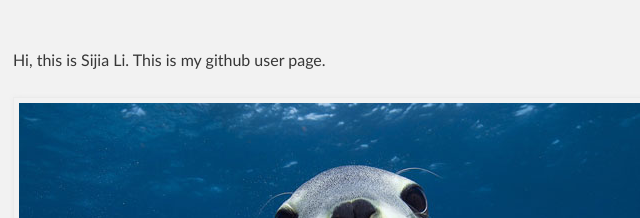
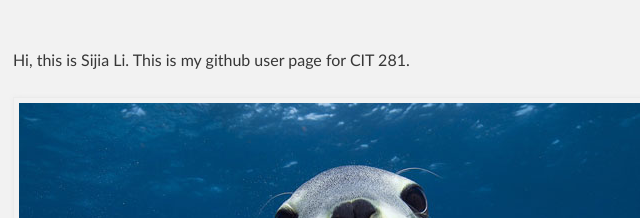
Before and after one commit to sijial/sijial.github.io, a plain HTML site: page index.html in a window 1280 px wide. Shown: the part 176-394 px from the top of the page, 307-947 px from the left. Drawn offline with Linux system fonts and the light colour scheme.

Commit message:
Replace auto-generated content in index.html

```diff
--- a/index.html
+++ b/index.html
@@ -27,7 +27,7 @@
     <!-- MAIN CONTENT -->
     <div id="main_content_wrap" class="outer">
       <section id="main_content" class="inner">
-    <p>Hi, this is Sijia Li. This is my github user page.</P>
+    <p>Hi, this is Sijia Li. This is my github user page for CIT 281.</P>
     <img src="images/ocean.jpg">
 
 
```
